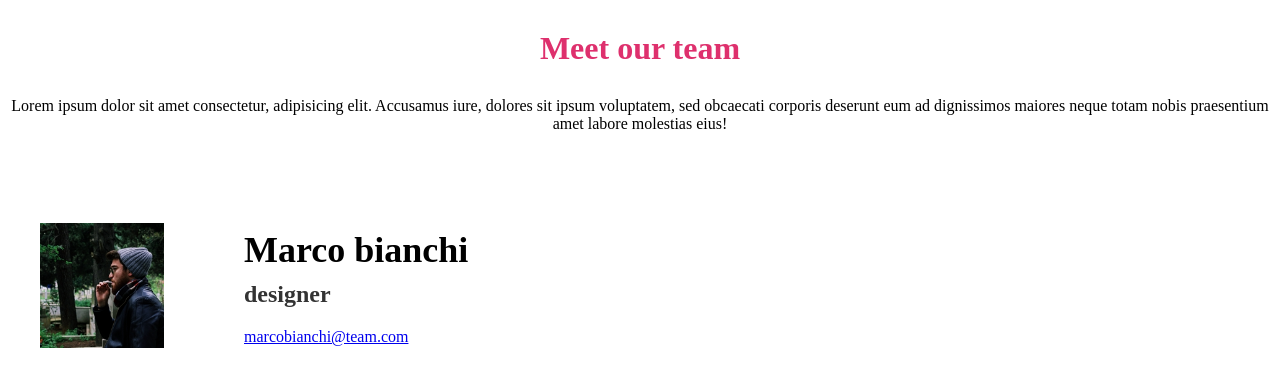
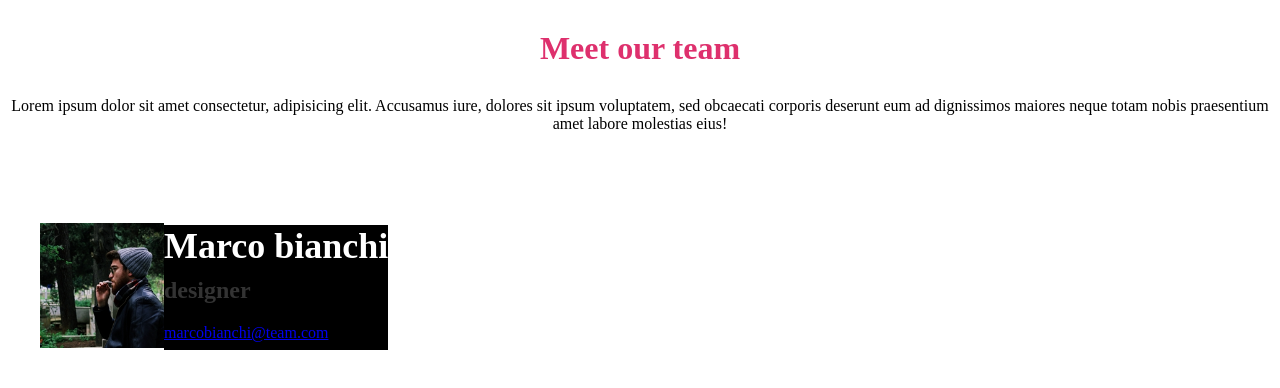
Before and after one commit to willymariino/js-our-team, a plain HTML site: page index.html in a window 1280 px wide. Drawn offline with Linux system fonts and the light colour scheme.

Commit message:
added styling first card

```diff
--- a/style.css
+++ b/style.css
@@ -48,6 +48,10 @@ h1 {
 .text-box {
     max-width: 600px;
     text-align: left;
+    background-color: black;
+    color: white;
+    margin-left: -80px;
+    height: 125px;
 }
 
 .text-box h2 {
```
